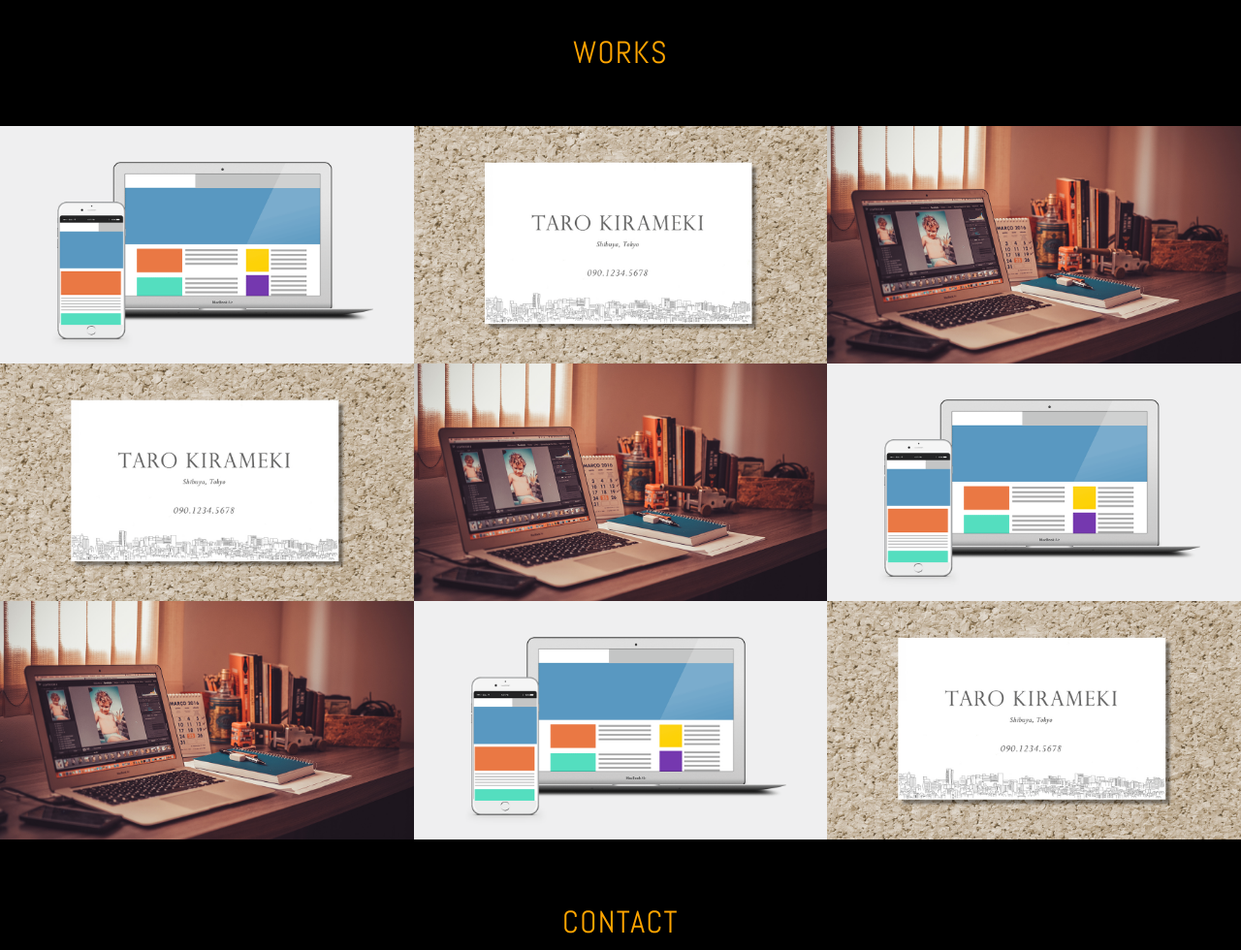
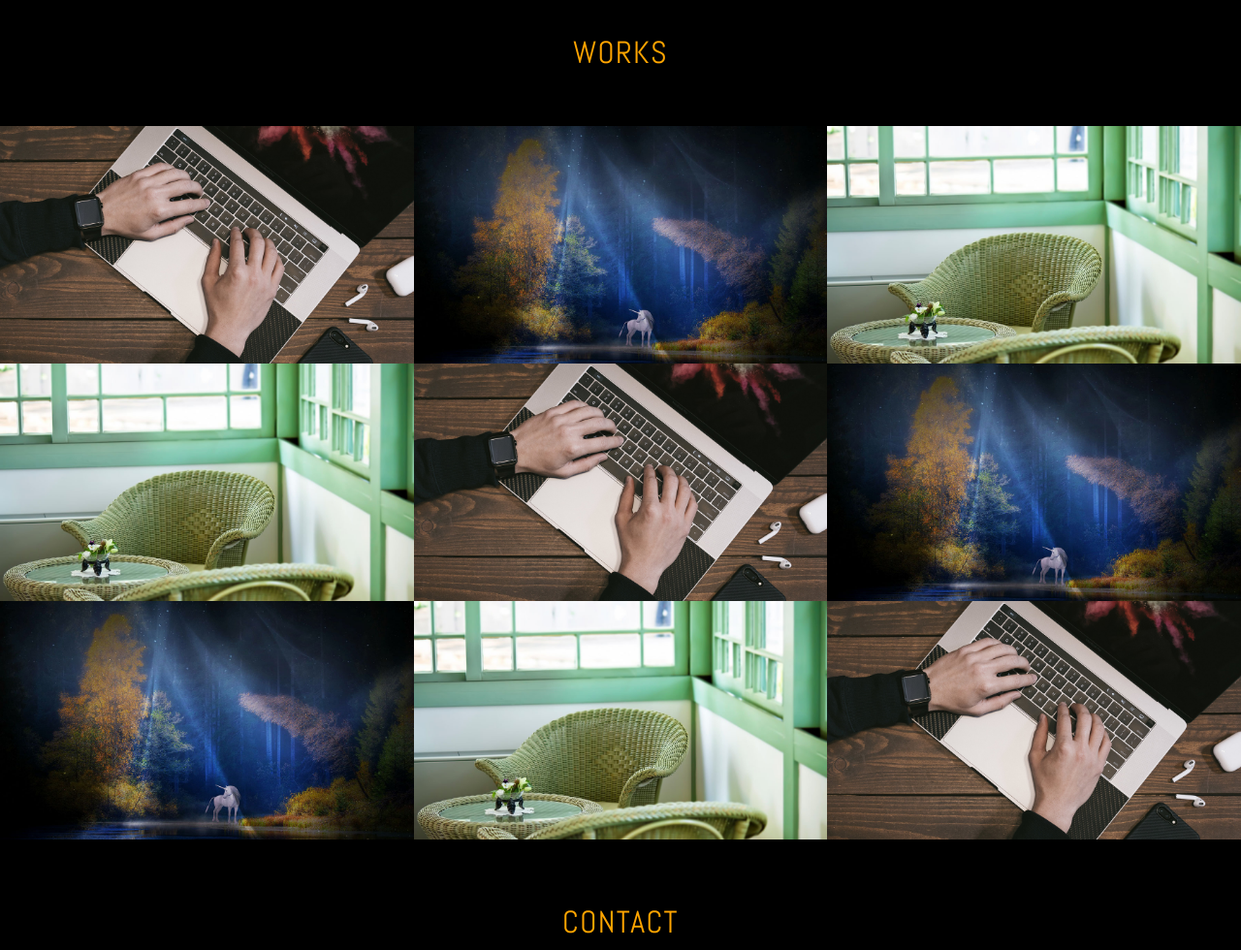
Before and after one commit to imaiyasuo/imaiyasuo.github.io, a plain HTML site: page index.html in a window 1280 px wide. Shown: the part 1040-2020 px from the top of the page at 97% size. Drawn offline with nearby package versions, Linux system fonts and the light colour scheme.

Commit message:
change picture

```diff
--- a/index.html
+++ b/index.html
@@ -14,7 +14,7 @@
             <a href="#contact" class="button-contact"><i aria-label="お問い合わせ" class="fa fa-envelope-o"></i></a>
             <div class="profile">
                 <h1 class="site-title abel uppercase text-center">Creator <span>Yasuo Imai</span></h1>
-                <img src="./images/img_profile.jpg" alt="プロフィール写真" width="140" height="140" class="block-center profile-icon">
+                <img src="./images/newimage.jpg" alt="プロフィール写真" width="140" height="140" class="block-center profile-icon">
                 <p>やっと５５歳になった、自称クリエーターの今井康夫です。インテリアデザイン、商品企画、販売企画、アプリケーション作成等、なんでもこなします。さらなるサービスを提供するため、WEBアプリケーションにもこれから力を入れていきます。</p>
 
             </div>
@@ -45,7 +45,7 @@
                 <h2 class="text-center">Works</h2>
                 <div class="works-box">
                     <a href="#">
-                        <img src="./images/img_work_site.png" alt="株式会社きらめき コーポレートサイト様 Webサイトデザイン">
+                        <img src="./images/appdev.jpg" alt="株式会社きらめき コーポレートサイト様 Webサイトデザイン">
                         <div class="works-box-inner">
                             <div class="text-center">
                                 <h3>株式会社きらめき コーポレートサイト</h3>
@@ -57,7 +57,7 @@
                 </div>
                 <div class="works-box">
                     <a href="#">
-                    <img src="./images/img_work_card.jpg" alt="きらめき花子様 名刺デザイン">
+                    <img src="./images/art.jpg" alt="きらめき花子様 名刺デザイン">
                     <div class="works-box-inner">
                         <div class="text-center">
                             <h3>きらめき花子様 名刺</h3>
@@ -69,7 +69,7 @@
                 </div>
                 <div class="works-box">
                     <a href="#">
-                    <img src="./images/img_work_blog.jpg" alt="WordPressオリジナルテーマ">
+                    <img src="./images/interior.jpg" alt="WordPressオリジナルテーマ">
                     <div class="works-box-inner">
                         <div class="text-center">
                             <h3>ブログデザイン</h3>
@@ -81,7 +81,7 @@
                 </div>
                 <div class="works-box">
                     <a href="#">
-                    <img src="./images/img_work_card.jpg" alt="きらめき花子様 名刺デザイン">
+                    <img src="./images/interior.jpg" alt="きらめき花子様 名刺デザイン">
                     <div class="works-box-inner">
                         <div class="text-center">
                             <h3>きらめき花子様 名刺</h3>
@@ -93,7 +93,7 @@
                 </div>
                 <div class="works-box">
                     <a href="#">
-                    <img src="./images/img_work_blog.jpg" alt="WordPressオリジナルテーマ">
+                    <img src="./images/appdev.jpg" alt="WordPressオリジナルテーマ">
                     <div class="works-box-inner">
                         <div class="text-center">
                             <h3>ブログデザイン</h3>
@@ -105,7 +105,7 @@
                 </div>
                 <div class="works-box">
                     <a href="#">
-                    <img src="./images/img_work_site.png" alt="株式会社きらめき コーポレートサイト様 Webサイトデザイン">
+                    <img src="./images/art.jpg" alt="株式会社きらめき コーポレートサイト様 Webサイトデザイン">
                     <div class="works-box-inner">
                         <div class="text-center">
                             <h3>株式会社きらめき コーポレートサイト</h3>
@@ -117,7 +117,7 @@
                 </div>
                 <div class="works-box">
                     <a href="#">
-                    <img src="./images/img_work_blog.jpg" alt="WordPressオリジナルテーマ">
+                    <img src="./images/art.jpg" alt="WordPressオリジナルテーマ">
                     <div class="works-box-inner">
                         <div class="text-center">
                             <h3>ブログデザイン</h3>
@@ -129,7 +129,7 @@
                 </div>
                 <div class="works-box">
                     <a href="#">
-                        <img src="./images/img_work_site.png" alt="株式会社きらめき コーポレートサイト様 Webサイトデザイン">
+                        <img src="./images/interior.jpg" alt="株式会社きらめき コーポレートサイト様 Webサイトデザイン">
                         <div class="works-box-inner">
                             <div class="text-center">
                                 <h3>株式会社きらめき コーポレートサイト</h3>
@@ -141,7 +141,7 @@
                 </div>
                 <div class="works-box">
                     <a href="#">
-                    <img src="./images/img_work_card.jpg" alt="きらめき花子様 名刺デザイン">
+                    <img src="./images/appdev.jpg" alt="きらめき花子様 名刺デザイン">
                     <div class="works-box-inner">
                         <div class="text-center">
                             <h3>きらめき花子様 名刺</h3>
```
Also changed, not shown: images/appdev.jpg (added), images/art.jpg (added), images/interior.jpg (added), images/newimage.jpg (added).
